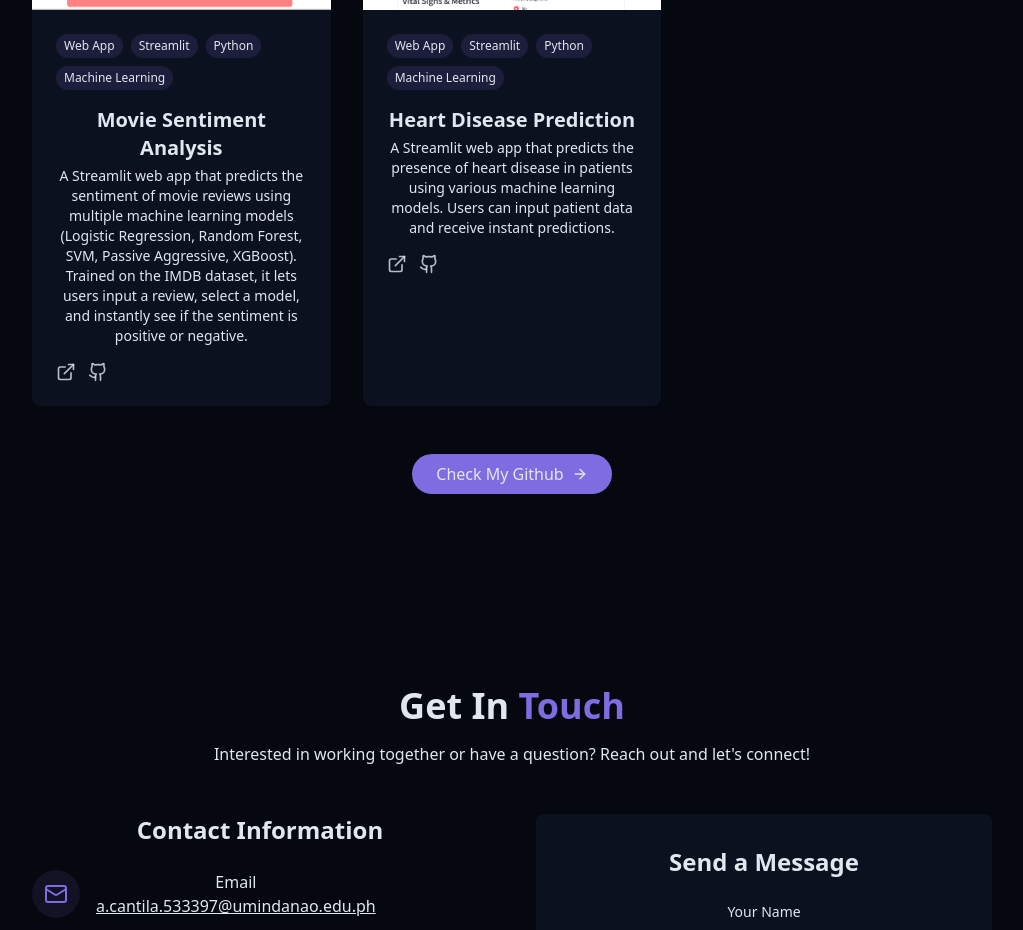
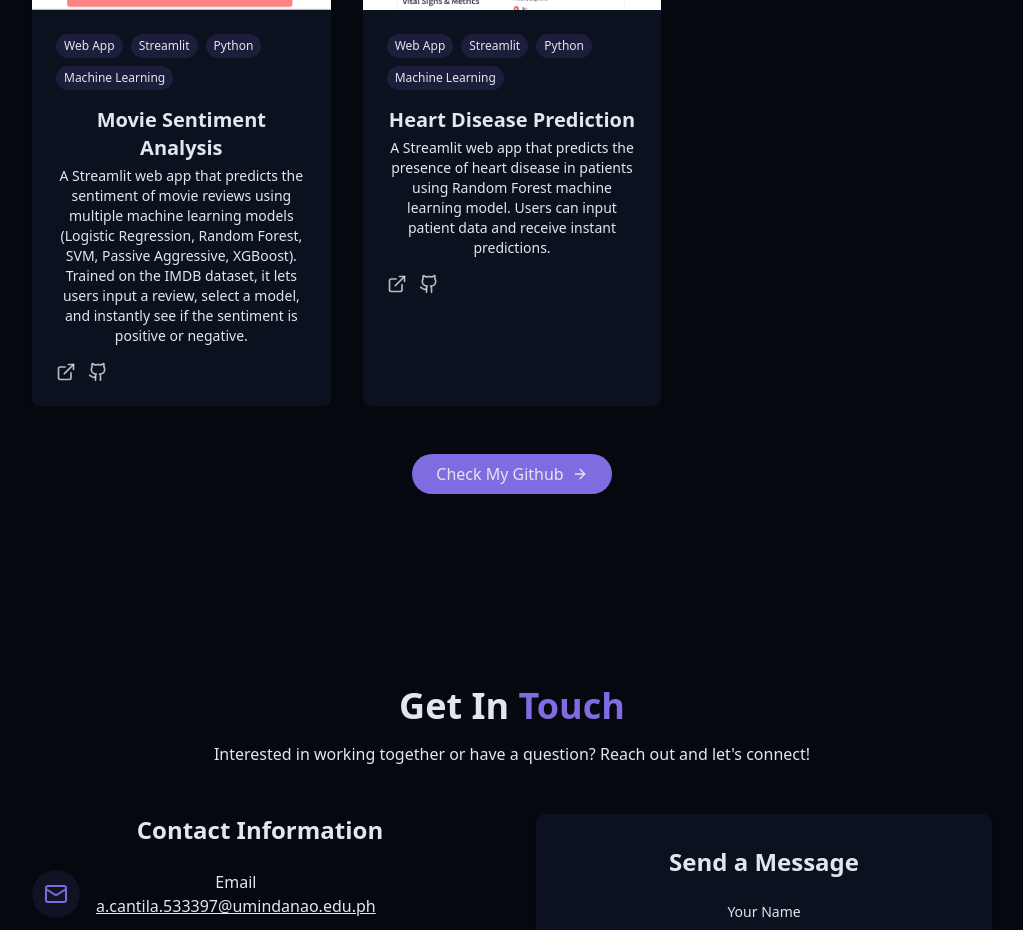
Before and after one commit to AelCee8103/new-portfolio, a React (Vite) app: page / in a window 1280 px wide. Shown: the part 4460-5390 px from the top of the page, without its empty margins (128-1151 px from the left). Built offline with nearby package versions, Linux system fonts and the light colour scheme.

Commit message:
small adjustment to the ProjectSection component to add a new project for heart disease prediction.

```diff
--- a/src/components/ProjectSection.jsx
+++ b/src/components/ProjectSection.jsx
@@ -77,7 +77,7 @@ const projects = [
     id: 8,
     title: "Heart Disease Prediction",
     description:
-      "A Streamlit web app that predicts the presence of heart disease in patients using various machine learning models. Users can input patient data and receive instant predictions.",
+      "A Streamlit web app that predicts the presence of heart disease in patients using Random Forest machine learning model. Users can input patient data and receive instant predictions.",
     image: "/projects/heartdisease.png",
     tag: ["Web App", "Streamlit", "Python", "Machine Learning"],
     demoUrl:
```
